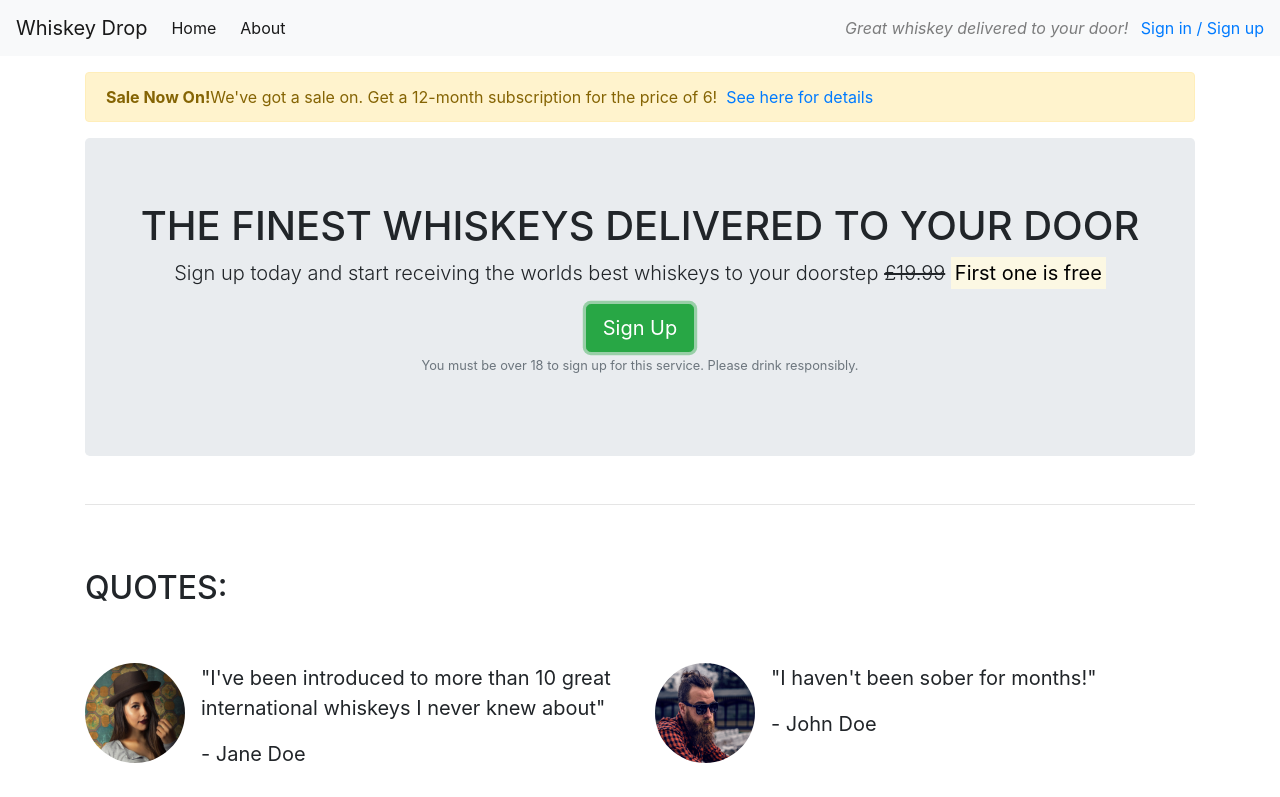
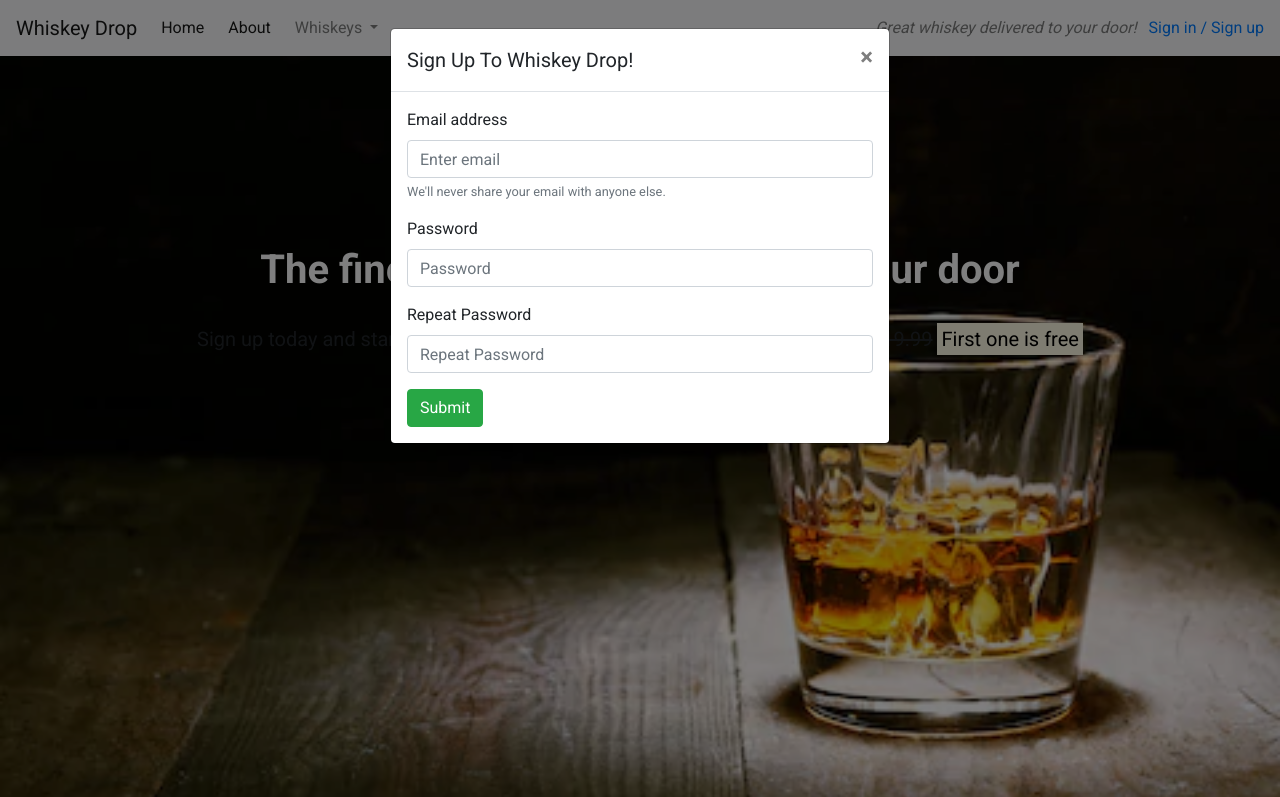
Before and after one commit to gazmoore100/Bootstrap, a plain HTML site: page index.html in a window 1280 px wide. Both pictures are taken after a click on the button "Sign Up". Shown: the top 797 px of the page. Drawn offline with nearby package versions, Linux system fonts and the light colour scheme.

Commit message:
added css and containers

```diff
--- a/index.html
+++ b/index.html
@@ -6,22 +6,41 @@
     <meta http-equiv="X-UA-Compatible" content="ie=edge">
     <link rel="stylesheet" href="https://stackpath.bootstrapcdn.com/bootstrap/4.3.1/css/bootstrap.min.css" integrity="sha384-ggOyR0iXCbMQv3Xipma34MD+dH/1fQ784/j6cY/iJTQUOhcWr7x9JvoRxT2MZw1T" crossorigin="anonymous">
     <script src="https://kit.fontawesome.com/8a0d422d02.js" crossorigin="anonymous"></script>
+    <link href="https://fonts.googleapis.com/css?family=Roboto:400,700&display=swap" rel="stylesheet">
+    <link rel="stylesheet" href="main.css" type="text/css">
     <title>Whiskey Drop | Discover a new whiskey every month</title>
 </head>
 <body>
     <nav class="navbar navbar-light bg-light navbar-expand-sm">
         <a href="/" class="navbar-brand">Whiskey Drop</a>
+            <button class="navbar-toggler ml-auto"type="button" data-toggle="collapse" data-target="#navbarNavDropdown" aria-expanded="false" aria-label="Togglenavigation">
+            <span class="navbar-toggler-icon"></span>
+            </button>
+        <div class="collepse navbar-collapse" id="navbarNavDropdown">
             <ul class="navbar-nav mr-auto">
             <li class="active nav-item mr-2"><a class="nav-link" href="/">Home<a/></li>
             <li class="active nav-item mr-2"><a class="nav-link" href="about">About<a/></li>
+            <li class="nav-item dropdown">
+                <a class="nav-link dropdown-toggle" href="#" id="navbarDropdownMenuLink" role="button" data-toggle="dropdown" aria-haspopup="true" aria-expanded="false">
+                Whiskeys
+                </a>
+                    <div class="dropdown-menu" aria-labelledby="navbarDropdownMenuLink">
+                        <a href="#" class="dropdown-item">Irish</a>
+                        <a href="#" class="dropdown-item">Scotch</a>
+                        <a href="#" class="dropdown-item">American</a>
+                        <a href="#" class="dropdown-item">Japanese</a>
+                    </div>
+            </li>
             <li class="active nav-item mr-2 d-block d-sm-none"><a class="nav-link" href="login">Sign in / Sign up<a/></li>
             </ul>
+        </div>
                 <div class="d-none d-md-block">
                 <p class="navbar-text my-auto mr-2"><i>Great whiskey delivered to your door!</i></p>
                     <a href="/login">Sign in / Sign up</a>
                 </div>
     </nav>
-<article class="container mt-3">
+    <!--
+<div class="container alert-container">
     <div class="row d-none d-sm-block">
         <div class="col-12">
             <div class="alert alert-warning">
@@ -29,23 +48,28 @@
             </div>
         </div>
     </div>
+//-->
     <!--Callout-->
+<div class="container-fluid callout-container">
     <div class="row">
     <div class="col-12">
     <section class="callout jumbotron text-center">
-        <h1 class="text-uppercase">The finest whiskeys delivered to your door</h1>
+        <h1 class="jumbotron-header">The finest whiskeys delivered to your door</h1>
             <p class="lead">Sign up today and start receiving the worlds best whiskeys to your doorstep
                 <s class="d-none d-sm-inline">£19.99</s>
                 <span class="d-inline d-sm-none"><br></span>
                 <strong><mark>First one is free</mark></strong></p>
-            <button class="btn btn-success  btn-lg">Sign Up</button>
+            <button class="btn btn-success  btn-lg" data-toggle="modal" data-target="#signUpModal">Sign Up</button>
                 <p class="text-muted"><small> You must be over 18 to sign up for this service. Please drink responsibly.</small></p>
     </section>
     </div>
     </div>
     <!--/.Callout-->
-        <hr>
+</div>
+</div>
+
     <!--Quotes-->
+    <div class="container quotes-container">
     <section class="quotes">
     <div class="row">
     <div class="col-12 my-5">
@@ -83,8 +107,10 @@
         </div>
     </section>
     <!--/.Quotes-->
-        <hr>
+    </div>
+
     <!--Features-->
+    <div class="features-container">
     <section class="features my-5">
     <div class="row">
     <div class="col-12">
@@ -116,12 +142,14 @@
          </div>
     </section>
     <!--/.Features-->
-        <hr>
+    </div>
+
     <!--Monthly favourites-->
+    <div class="monthly-favourites-container">
     <div class="row">
     <div class="col-12">
     <section class="favourites my-5">
-        <h2 class="text-uppercase">Monthly Favourites:</h2>
+        <h3>Our favourites this month:</h3>
     </div>
     </div>
         <div class="row">
@@ -158,7 +186,41 @@
             </table>
             </div>
             </div>
+    <!--Monthly favourites-->
+    </div>
     </section>
-</article>
+    <div class="modal" tabindex="-1" role="dialog" id="signUpModal">
+  <div class="modal-dialog" role="document">
+    <div class="modal-content">
+      <div class="modal-header">
+        <h5 class="modal-title">Sign Up To Whiskey Drop!</h5>
+        <button type="button" class="close" data-dismiss="modal" aria-label="Close">
+          <span aria-hidden="true">&times;</span>
+        </button>
+      </div>
+      <div class="modal-body">
+        <form>
+  <div class="form-group">
+    <label for="exampleInputEmail1">Email address</label>
+    <input type="email" class="form-control" id="exampleInputEmail1" aria-describedby="emailHelp" placeholder="Enter email">
+    <small id="emailHelp" class="form-text text-muted">We'll never share your email with anyone else.</small>
+  </div>
+  <div class="form-group">
+    <label for="Password">Password</label>
+    <input type="password" class="form-control" id="password" placeholder="Password">
+  </div>
+   <div class="form-group">
+    <label for="repeatPassword1">Repeat Password</label>
+    <input type="password" class="form-control" id="repeatPassword" placeholder="Repeat Password">
+  </div>
+  <button type="submit" class="btn btn-success">Submit</button>
+</form>
+      </div>
+    </div>
+  </div>
+</div>
+<script src="https://code.jquery.com/jquery-3.3.1.slim.min.js" integrity="sha384-q8i/X+965DzO0rT7abK41JStQIAqVgRVzpbzo5smXKp4YfRvH+8abtTE1Pi6jizo" crossorigin="anonymous"></script>
+<script src="https://cdnjs.cloudflare.com/ajax/libs/popper.js/1.14.7/umd/popper.min.js" integrity="sha384-UO2eT0CpHqdSJQ6hJty5KVphtPhzWj9WO1clHTMGa3JDZwrnQq4sF86dIHNDz0W1" crossorigin="anonymous"></script>
+<script src="https://stackpath.bootstrapcdn.com/bootstrap/4.3.1/js/bootstrap.min.js" integrity="sha384-JjSmVgyd0p3pXB1rRibZUAYoIIy6OrQ6VrjIEaFf/nJGzIxFDsf4x0xIM+B07jRM" crossorigin="anonymous"></script>
 </body>
 </html>
--- /dev/null
+++ b/main.css
@@ -0,0 +1,43 @@
+body{
+    font-family: 'Roboto', sans-serif;
+}
+.alert-container{}
+
+.callout-container{
+    height: 100vh;
+
+    background: url(whiskey-glass.jpg) no-repeat bottom right fixed;
+  -webkit-background-size: cover;
+  -moz-background-size: cover;
+  -o-background-size: cover;
+  background-size: cover;
+
+  display: flex;
+      align-items:center;
+      justify-content:center;
+}
+
+.quotes-container{}
+
+.features-container{}
+
+.monthly-favourites-container{}
+
+/*Jumbotron*/
+
+.jumbotron{
+    background-color: transparent;
+    padding-bottom: 15rem;
+}
+
+.jumbotron-header{
+    color: white;
+    font-weight: bold;
+    margin-bottom: 30px;
+}
+
+.jumbotron small{
+    font-size: 60%;
+    font-style:italic;
+    color: #d0d0d0;
+}
```
Also changed, not shown: whiskey-glass.jpg (added).
